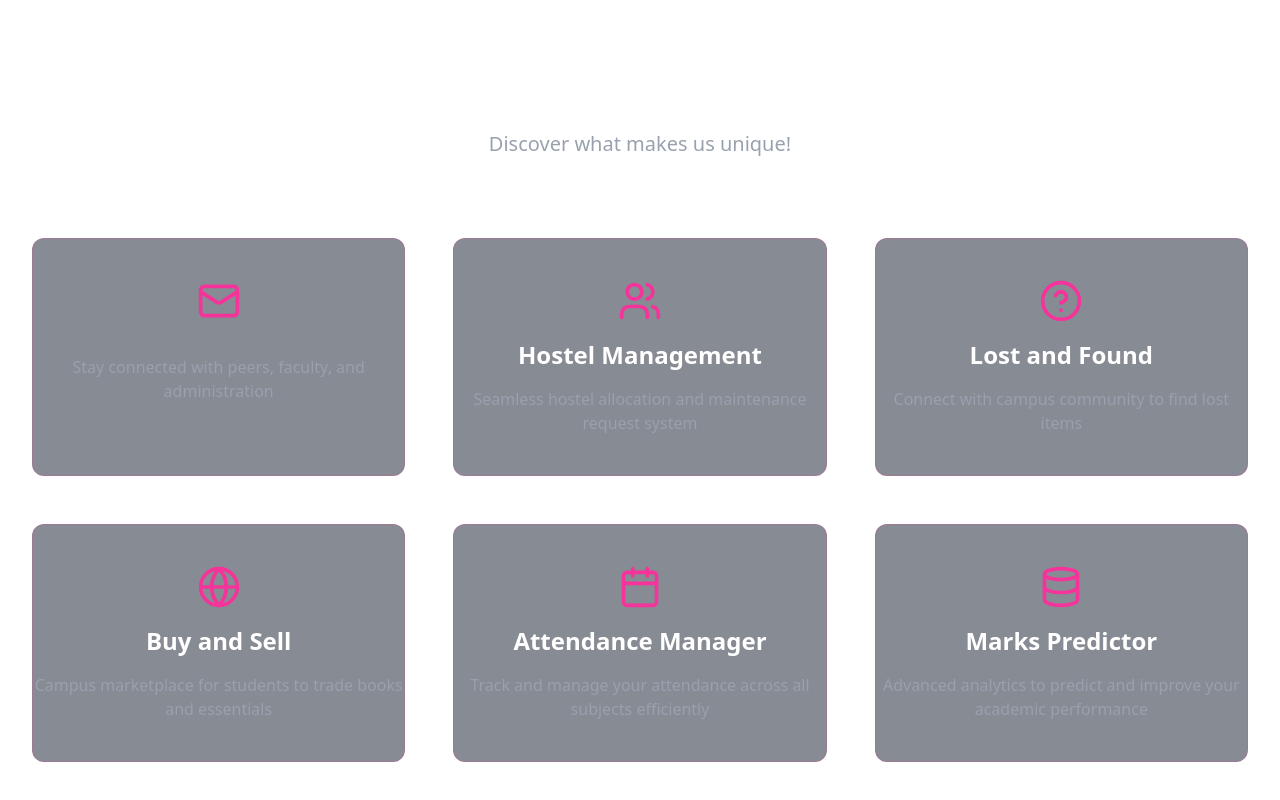
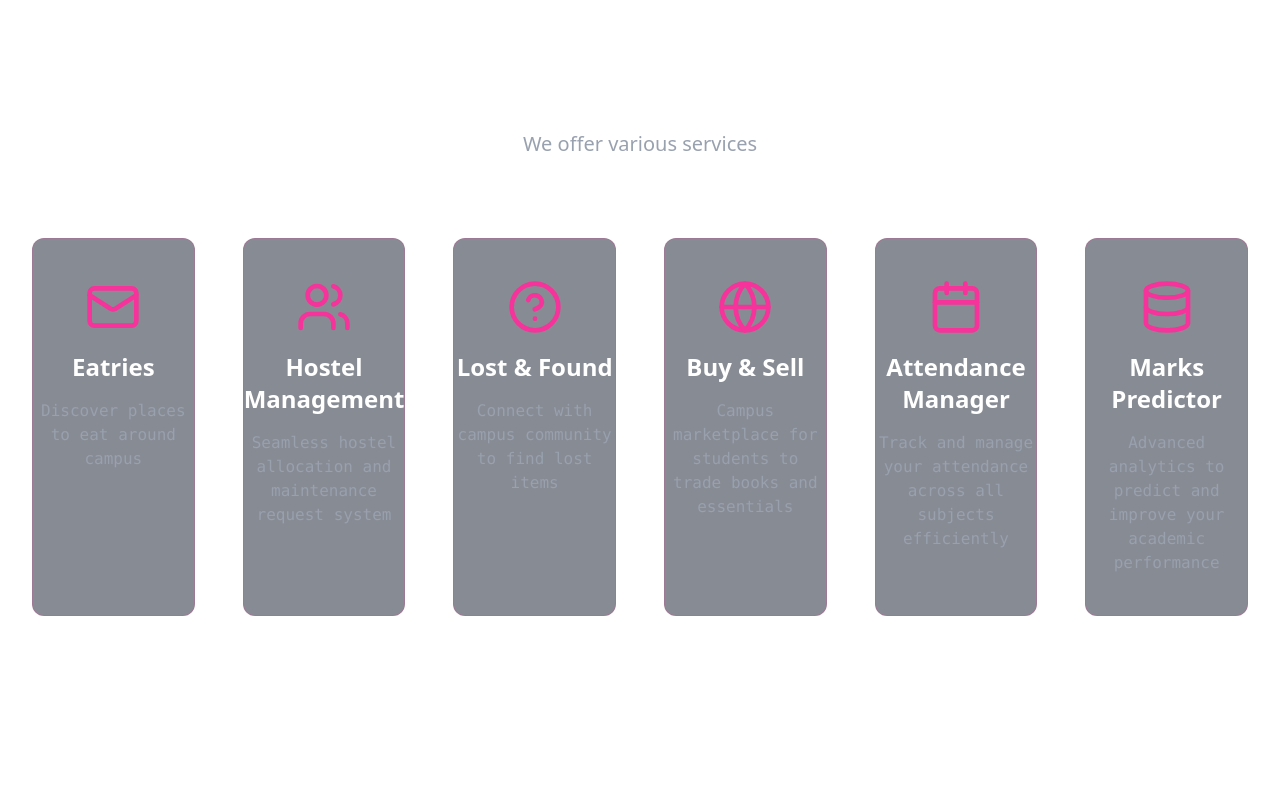
Before and after one commit to singhashish9963/CampusBeacon, a React (Vite) app in the folder client/CampusBeacon/: page / in a window 1280 px wide. Shown: the part 870-1670 px from the top of the page. Built offline with nearby package versions, Linux system fonts and the light colour scheme.

Commit message:
refined feature cards on home page

```diff
--- a/client/CampusBeacon/src/components/FeatureCard.jsx
+++ b/client/CampusBeacon/src/components/FeatureCard.jsx
@@ -6,13 +6,13 @@ const FeatureCard = ({ icon: Icon, title, description }) => {
     <motion.div
       initial={{ opacity: 0, y: 20 }}
       whileInView={{ opacity: 1, y: 0 }}
-      whileHover={{ scale: 1.1 }}
+      whileHover={{ scale: 1.25 }}
       className="bg-gray-900/50 backdrop-blur-sm rounded-xl border border-pink-500/20 hover:border-pink-200/40 transition-all"
     >
       <div className="flex flex-col items-center text-center space-y-4 pb-10 pt-10 ">
-        <Icon className="h-11 w-20 text-pink-500" />
+        <Icon className="h-14 w-25 text-pink-500" />
         <h3 className="text-2xl font-bold text-white">{title}</h3>
-        <p className="text-gray-400">{description}</p>
+        <p className="text-gray-400 font-mono">{description}</p>
       </div>
     </motion.div>
   );
--- a/client/CampusBeacon/src/pages/homePage.jsx
+++ b/client/CampusBeacon/src/pages/homePage.jsx
@@ -64,7 +64,7 @@ const HomePage = () => {
             <motion.h1
               initial={{ opacity: 0, y: 20 }}
               animate={{ opacity: 1, y: 0 }}
-              className="text-7xl md:text-8xl font-bold mb-8 bg-clip-text text-transparent bg-gradient-to-r from-pink-500 to-purple-500"
+              className="text-6xl md:text-8xl font-bold mb-8 bg-clip-text text-transparent bg-gradient-to-r from-pink-500 to-purple-500"
             >
               Welcome to CampusBeacon
             </motion.h1>
@@ -72,9 +72,9 @@ const HomePage = () => {
               initial={{ opacity: 0, y: 20 }}
               animate={{ opacity: 1, y: 0 }}
               transition={{ delay: 0.2 }}
-              className="text-2xl text-gray-300 max-w-2xl mx-auto"
+              className="font-mono text-2xl text-gray-300 max-w-2xl mx-auto"
             >
-              A beacon that connects
+              A beacon that connects...
             </motion.p>
           </div>
         </div>
@@ -88,44 +88,45 @@ const HomePage = () => {
             >
               <h2 className="text-5xl font-bold text-white mb-6"> Features</h2>
               <p className="text-xl text-gray-400">
-                Discover what makes us unique!
+                We offer various services
               </p>
             </motion.div>
-            <div className="grid grid-cols-1 md:grid-cols-2 lg:grid-cols-3 gap-12">
+            <div className="grid grid-cols-2 md:grid-cols-2 lg:grid-cols-6 gap-12">
               <FeatureCard
                 icon={Mail}
-                description="Stay connected with peers, faculty, and administration"
-                href="/community"
+                title="Eatries"
+                description="Discover places to eat around campus"
+                href="/"
               />
               <FeatureCard
                 icon={Users}
                 title="Hostel Management"
                 description="Seamless hostel allocation and maintenance request system"
-                href="/hostel-management"
+                href="/"
               />
               <FeatureCard
                 icon={HelpCircle}
-                title="Lost and Found"
+                title="Lost & Found"
                 description="Connect with campus community to find lost items"
-                href="/lost-and-found"
+                href="/"
               />
               <FeatureCard
                 icon={Globe}
-                title="Buy and Sell"
+                title="Buy & Sell"
                 description="Campus marketplace for students to trade books and essentials"
-                href="/buy-sell"
+                href="/"
               />
               <FeatureCard
                 icon={Calendar}
                 title="Attendance Manager"
                 description="Track and manage your attendance across all subjects efficiently"
-                href="/attendance"
+                href="/"
               />
               <FeatureCard
                 icon={Database}
                 title="Marks Predictor"
                 description="Advanced analytics to predict and improve your academic performance"
-                href="/marks-predictor"
+                href="/"
               />
             </div>
           </div>
```
